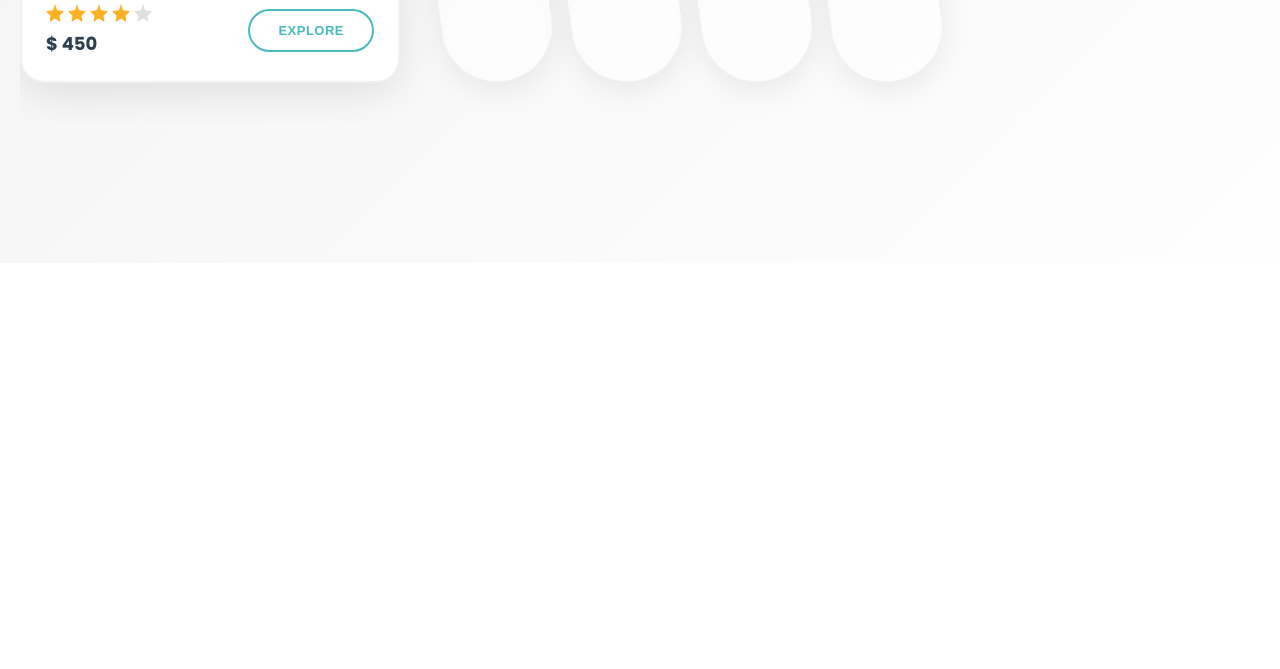
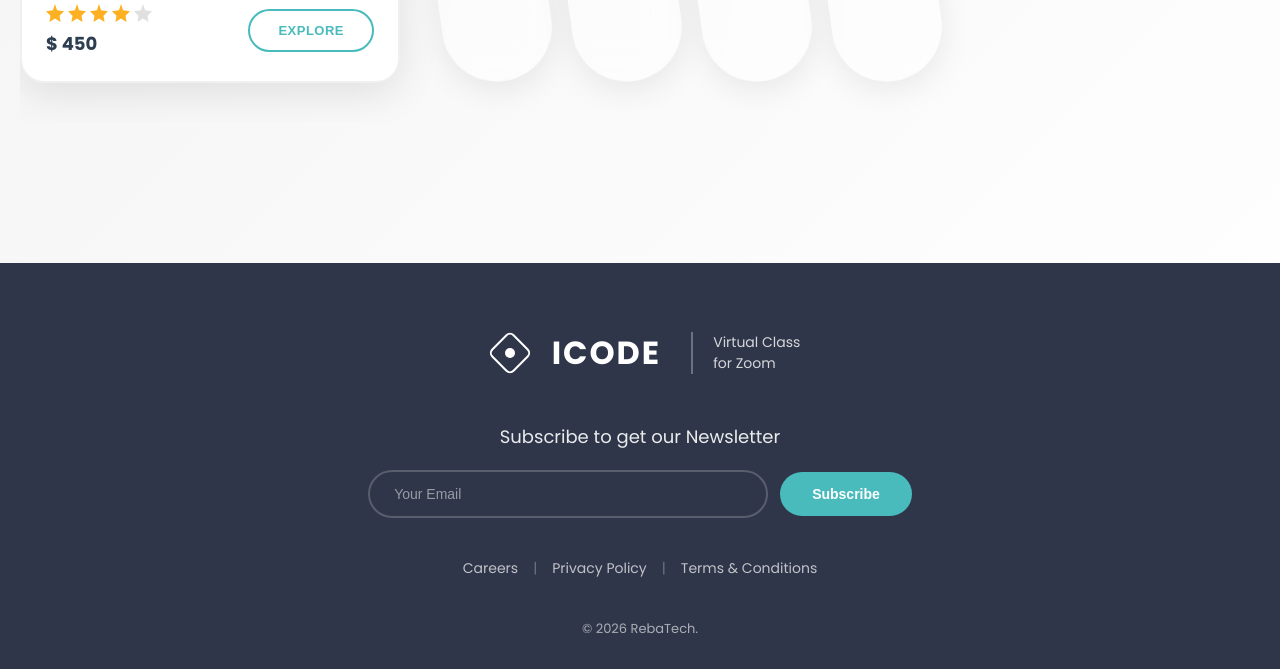
Before and after one commit to pSeudnotsudo/i-code-lab, a Django app: page / in a window 1280 px wide. Shown: the part 5831-6500 px from the top of the page. Before the commit the page ends 5944 px from the top, so only its background shows below. Run offline with Django 5.2, Linux system fonts and the light colour scheme.

Commit message:
ft:footer - creates footer

```diff
--- a/pages/templates/base.html
+++ b/pages/templates/base.html
@@ -20,6 +20,7 @@
       {% block content %}
 
       {% endblock %}
+      {% include 'footer.html' %}
 
       {% block scripts %}
         <!-- JQuery -->
--- /dev/null
+++ b/pages/templates/footer.html
@@ -0,0 +1,250 @@
+<footer class="ft-footer">
+    <div class="ft-footer__container">
+        <!-- Logo and Tagline -->
+        <div class="ft-footer__brand">
+            <div class="ft-footer__logo">
+                <svg width="60" height="60" viewBox="0 0 60 60" fill="none" xmlns="http://www.w3.org/2000/svg">
+                    <rect x="15" y="15" width="30" height="30" rx="5" stroke="white" stroke-width="2" transform="rotate(45 30 30)"/>
+                    <circle cx="30" cy="30" r="5" fill="white"/>
+                </svg>
+                <span class="ft-footer__logo-text">ICODE</span>
+            </div>
+            <div class="ft-footer__tagline">
+                <p>Virtual Class</p>
+                <p>for Zoom</p>
+            </div>
+        </div>
+
+        <!-- Newsletter -->
+        <div class="ft-footer__newsletter">
+            <h3 class="ft-footer__newsletter-title">Subscribe to get our Newsletter</h3>
+            <form class="ft-footer__newsletter-form">
+                <input
+                    type="email"
+                    placeholder="Your Email"
+                    class="ft-footer__input"
+                    required
+                >
+                <button type="submit" class="ft-footer__button">Subscribe</button>
+            </form>
+        </div>
+
+        <!-- Footer Links -->
+        <div class="ft-footer__links">
+            <a href="#" class="ft-footer__link">Careers</a>
+            <span class="ft-footer__divider">|</span>
+            <a href="#" class="ft-footer__link">Privacy Policy</a>
+            <span class="ft-footer__divider">|</span>
+            <a href="#" class="ft-footer__link">Terms & Conditions</a>
+        </div>
+
+        <!-- Copyright -->
+       <div class="ft-footer__copyright">
+            <p>© {% now "Y" %} RebaTech.</p>
+        </div>
+
+    </div>
+</footer>
+
+<style>
+.ft-footer {
+    background-color: #2F3649;
+    padding: 60px 20px 40px;
+    color: var(--white);
+}
+
+.ft-footer__container {
+    max-width: 1200px;
+    margin: 0 auto;
+    display: flex;
+    flex-direction: column;
+    align-items: center;
+    gap: 40px;
+}
+
+/* Brand Section */
+.ft-footer__brand {
+    display: flex;
+    align-items: center;
+    gap: 30px;
+}
+
+.ft-footer__logo {
+    display: flex;
+    align-items: center;
+    gap: 12px;
+}
+
+.ft-footer__logo-text {
+    font-size: 32px;
+    font-weight: 700;
+    color: var(--white);
+    letter-spacing: 2px;
+}
+
+.ft-footer__tagline {
+    text-align: left;
+    font-size: 14px;
+    color: rgba(255, 255, 255, 0.8);
+    line-height: 1.5;
+    border-left: 2px solid rgba(255, 255, 255, 0.3);
+    padding-left: 20px;
+}
+
+.ft-footer__tagline p {
+    margin: 0;
+}
+
+/* Newsletter Section */
+.ft-footer__newsletter {
+    text-align: center;
+    width: 100%;
+    max-width: 600px;
+}
+
+.ft-footer__newsletter-title {
+    font-size: 18px;
+    font-weight: 400;
+    color: rgba(255, 255, 255, 0.9);
+    margin-bottom: 20px;
+}
+
+.ft-footer__newsletter-form {
+    display: flex;
+    gap: 12px;
+    justify-content: center;
+    align-items: center;
+}
+
+.ft-footer__input {
+    flex: 1;
+    max-width: 400px;
+    padding: 14px 24px;
+    background-color: transparent;
+    border: 2px solid rgba(255, 255, 255, 0.2);
+    border-radius: 50px;
+    color: var(--white);
+    font-size: 14px;
+    outline: none;
+    transition: border-color 0.3s ease;
+}
+
+.ft-footer__input::placeholder {
+    color: rgba(255, 255, 255, 0.5);
+}
+
+.ft-footer__input:focus {
+    border-color: var(--primary-teal);
+}
+
+.ft-footer__button {
+    padding: 14px 32px;
+    background-color: var(--primary-teal);
+    color: var(--white);
+    border: none;
+    border-radius: 50px;
+    font-size: 14px;
+    font-weight: 600;
+    cursor: pointer;
+    transition: background-color 0.3s ease, transform 0.2s ease;
+    white-space: nowrap;
+}
+
+.ft-footer__button:hover {
+    background-color: var(--primary-teal-dark);
+    transform: translateY(-2px);
+}
+
+/* Footer Links */
+.ft-footer__links {
+    display: flex;
+    align-items: center;
+    gap: 15px;
+    flex-wrap: wrap;
+    justify-content: center;
+}
+
+.ft-footer__link {
+    color: rgba(255, 255, 255, 0.7);
+    text-decoration: none;
+    font-size: 14px;
+    transition: color 0.3s ease;
+}
+
+.ft-footer__link:hover {
+    color: var(--primary-teal);
+}
+
+.ft-footer__divider {
+    color: rgba(255, 255, 255, 0.3);
+    font-size: 14px;
+}
+
+/* Copyright */
+.ft-footer__copyright {
+    text-align: center;
+}
+
+.ft-footer__copyright p {
+    color: rgba(255, 255, 255, 0.6);
+    font-size: 13px;
+    margin: 0;
+}
+
+/* Responsive */
+@media (max-width: 768px) {
+    .ft-footer {
+        padding: 40px 20px 30px;
+    }
+
+    .ft-footer__brand {
+        flex-direction: column;
+        gap: 20px;
+        text-align: center;
+    }
+
+    .ft-footer__tagline {
+        border-left: none;
+        border-top: 2px solid rgba(255, 255, 255, 0.3);
+        padding-left: 0;
+        padding-top: 15px;
+        text-align: center;
+    }
+
+    .ft-footer__newsletter-form {
+        flex-direction: column;
+        gap: 15px;
+    }
+
+    .ft-footer__input {
+        max-width: 100%;
+    }
+
+    .ft-footer__button {
+        width: 100%;
+    }
+
+    .ft-footer__links {
+        gap: 10px;
+    }
+}
+
+@media (max-width: 480px) {
+    .ft-footer__logo-text {
+        font-size: 28px;
+    }
+
+    .ft-footer__newsletter-title {
+        font-size: 16px;
+    }
+
+    .ft-footer__links {
+        flex-direction: column;
+        gap: 8px;
+    }
+
+    .ft-footer__divider {
+        display: none;
+    }
+}
+</style>
```
